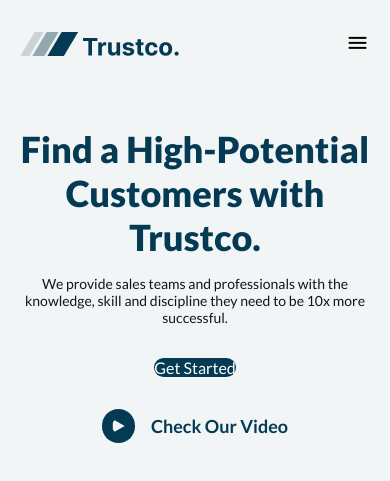
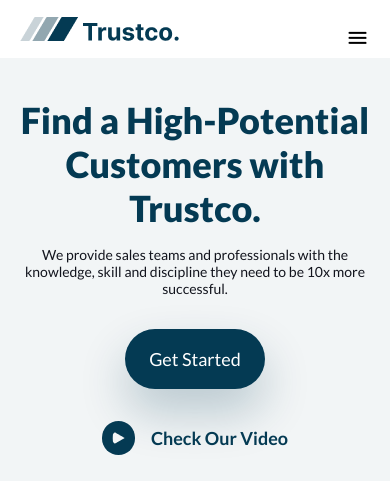
Before and after one commit to dananya2018/trustco-solo, a plain HTML site: page index.html in a window 390 px wide. Shown: the top 481 px of the page. Drawn offline with Linux system fonts and the light colour scheme.

Commit message:
style fixes for header

```diff
--- a/index.html
+++ b/index.html
@@ -12,6 +12,7 @@
 </head>
 <body>
 	<header>
+		<div class="desktop-nav">
 			<h1>
 				<a href="#" title="Trustco">
 					<img src="./images/logo.png" alt="Trustco logo" />
@@ -44,6 +45,7 @@
 					<a href="#" title="Sign up" class="blue-bg">Sign up</a>
 				</li>
 			</ul>
+		</div>
 		<section class="hamburger-container">
 			<div class="hamburger-icon">
 				<img src="./images/hamburger-icon.png" alt="Hamburger Icon" />
--- a/style.css
+++ b/style.css
@@ -50,13 +50,17 @@ ul {
 
 /* header styles */
 header {
+    padding: 34px 20px;
+    background: #F2F5F6
+}
+
+.desktop-nav {
     display: flex;
     align-items: center;
     justify-content: space-between;
-    background: #F2F5F6;
 }
 
-header { padding: 24px 20px }
+header h1 { line-height: 0 }
 header ul li { display: inline-block }
 nav li { margin-right: 40px }
 nav li:last-of-type { margin-right: 0 }
@@ -79,9 +83,12 @@ nav li a.active { color: var(--secondary)}
 }
 
 .login-signup-buttons li:first-of-type { margin-right: 10px }
-/* .hamburger-container { position: relative;} */
+
 .hamburger-icon {
     display: none;
+    position: absolute;
+    top: 35px;
+    right: 20px;
     cursor: pointer;
 }
 
@@ -103,8 +110,17 @@ nav li a.active { color: var(--secondary)}
 
 /* responsive styles for header */
 @media only screen and (max-width: 992px) {
-	nav, nav + .login-signup-buttons { display: none }
-	.hamburger-icon { display: block }
+    header {
+        padding: 17px 20px;
+        background-color: #fff
+    }
+
+    nav, nav + .login-signup-buttons { display: none }
+
+	.hamburger-icon {
+        display: block;
+        top: 25px;
+    }
 
 	.hamburger-menues {
 		display: none;
@@ -154,10 +170,12 @@ nav li a.active { color: var(--secondary)}
     align-items: center;
 }
 
-.banner a.blue-button {
-    padding: 20px 30px;
+.banner a.blue-bg {
+    padding: 16px 24px;
     display: inline-block;
     box-shadow: 0px 23px 47px 0px #043A533D;
+    font-size: 18px;
+    line-height: 28px;
 }
 
 
```
Lines whose indentation alone changed are shown as unchanged.
